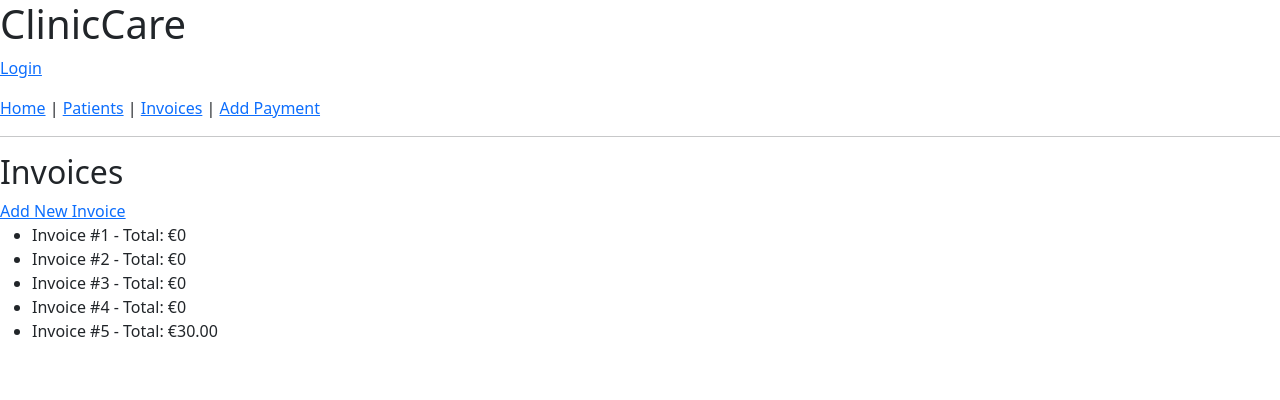
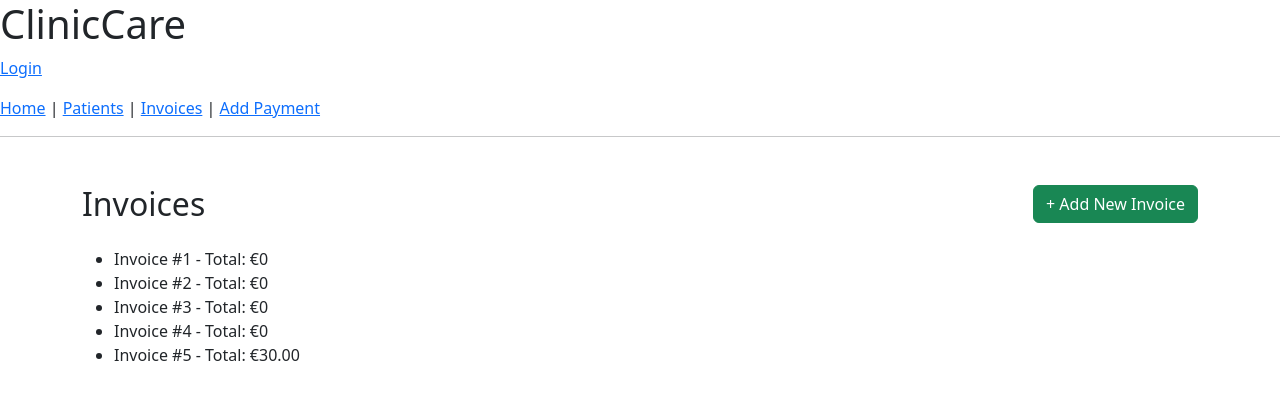
Before and after one commit to B00144121/Health-Invoice, a Django app: page /invoices/ in a window 1280 px wide. Shown: the top 400 px of the page. Run offline with Django 5.2, Linux system fonts and the light colour scheme; data comes from the database, SQL or seed files in the repository.

Commit message:
designed the patients.html more and imported bootstrap link in base.html to accept

```diff
--- a/invoices/templates/invoices.html
+++ b/invoices/templates/invoices.html
@@ -2,8 +2,11 @@
 
 {% block content %}
 
-<h2>Invoices</h2>
-<a href="{% url 'add_invoice' %}">Add New Invoice</a>
+<div class="container mt-5">
+    <div class="d-flex justify-content-between align-items-center mb-4">
+        <h2 class="mb-0">Invoices</h2>
+        <a href="{% url 'add_invoice' %}" class="btn btn-success">+ Add New Invoice</a>
+    </div>
 
 
 <ul>
@@ -14,3 +17,5 @@
     {% endfor %}
 </ul>
 {% endblock %}
+
+</ul>
```
Also changed, not shown: fixtures/README.MD.
